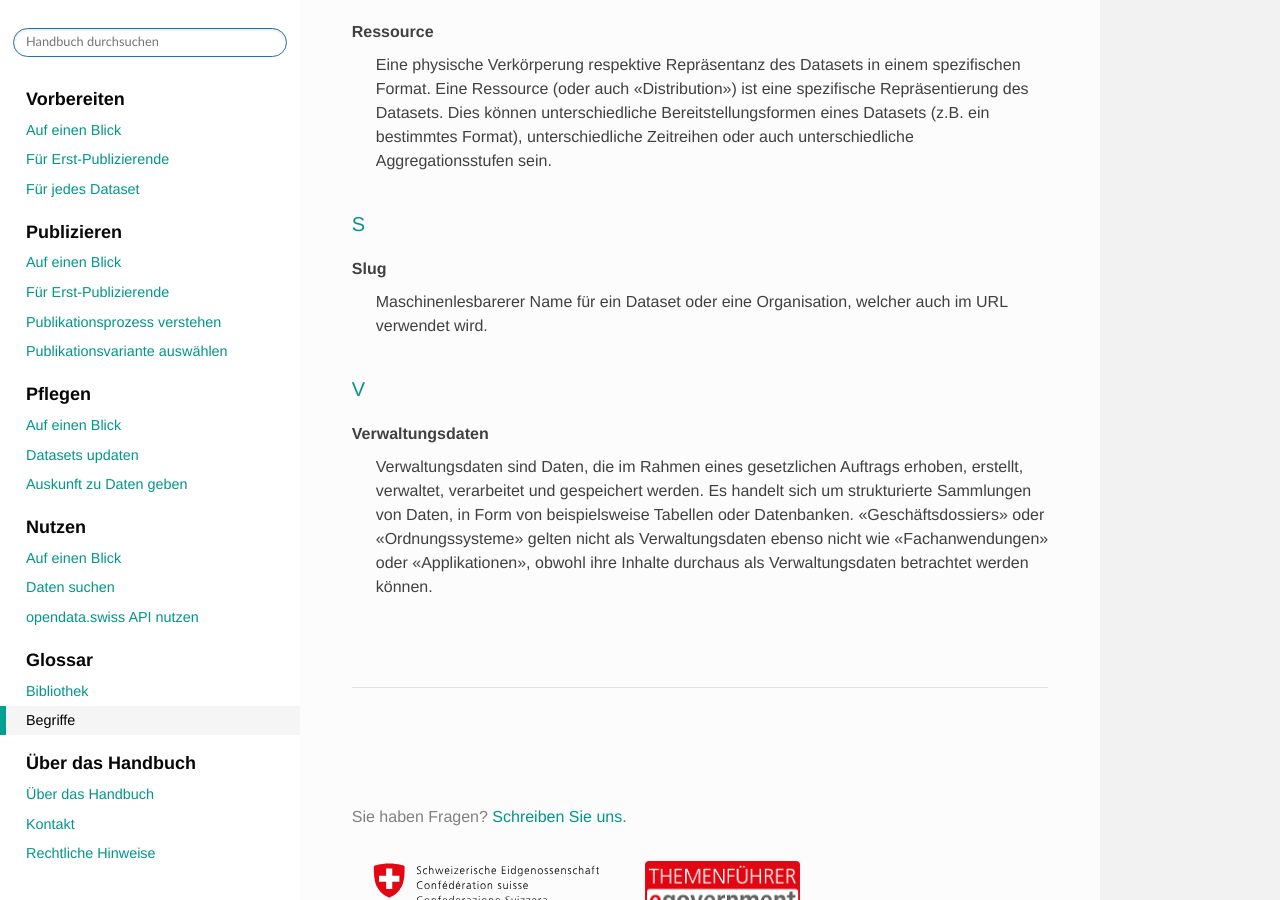
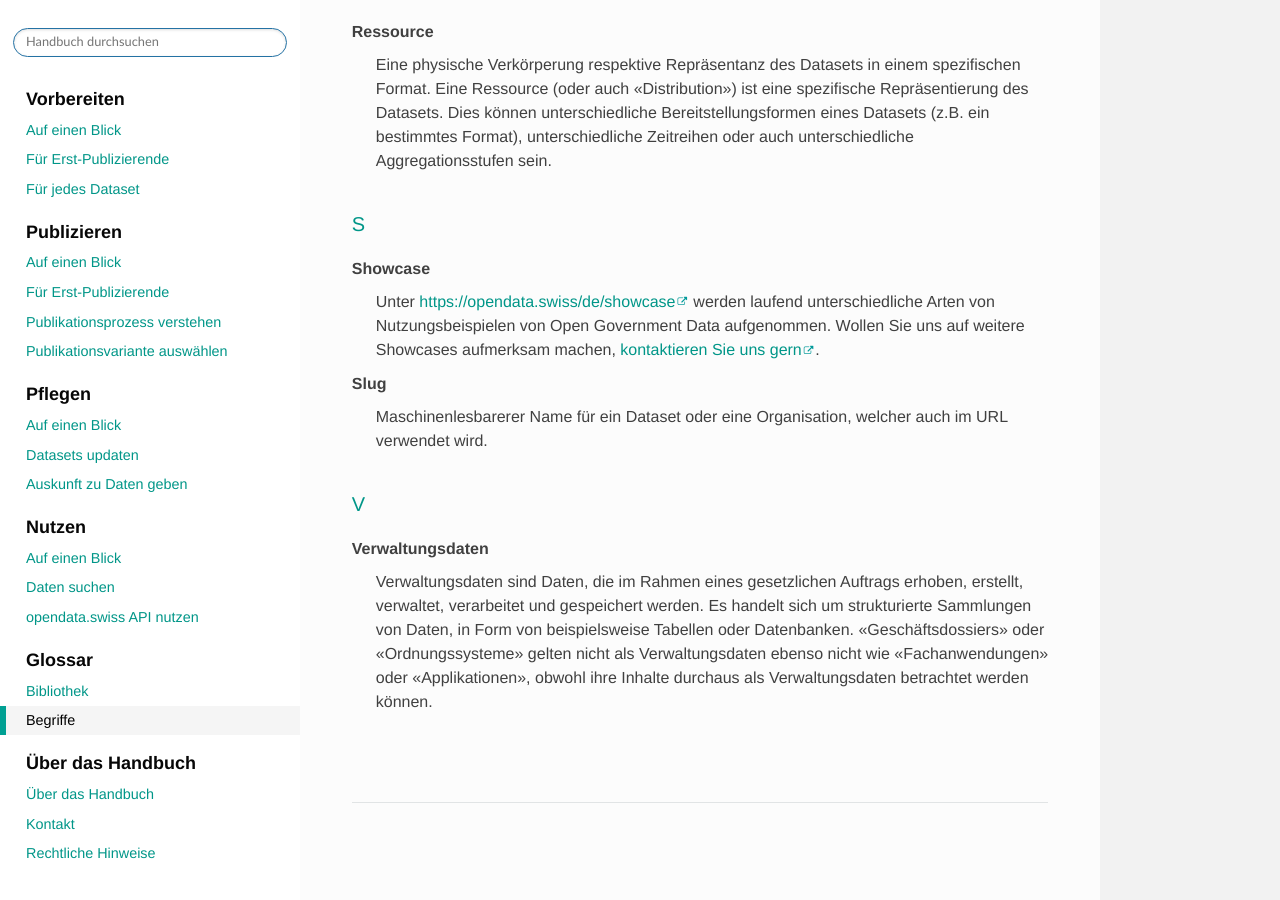
Before and after one commit to opendata-swiss/ogdch-handbook, a Sphinx documentation site: the page built from source/content/glossar/begriffe.rst, in a window 1280 px wide and 900 px high, scrolled down 3432 px. Built offline with Sphinx 7.4.7 and the Read the Docs theme 2.0.0, drawn with Linux system fonts in a browser that asks for light colours; cross-references to code outside the pages are shown as plain code.

Commit message:
add "Showcase" to glossar begriffe

```diff
--- a/source/content/glossar/begriffe.rst
+++ b/source/content/glossar/begriffe.rst
@@ -226,6 +226,14 @@ Was ist was bei Open Data?
 
 .. glossary::
 
+  Showcase
+    Unter `https://opendata.swiss/de/showcase <https://opendata.swiss/de/showcase>`__
+    werden laufend
+    unterschiedliche Arten von Nutzungsbeispielen von Open
+    Government Data aufgenommen. Wollen Sie uns auf weitere
+    Showcases aufmerksam machen,
+    `kontaktieren Sie uns gern <mailto:opendata@bfs.admin.ch>`__.
+
   Slug
     Maschinenlesbarerer Name für ein Dataset oder eine
     Organisation, welcher auch im URL verwendet wird.
```
